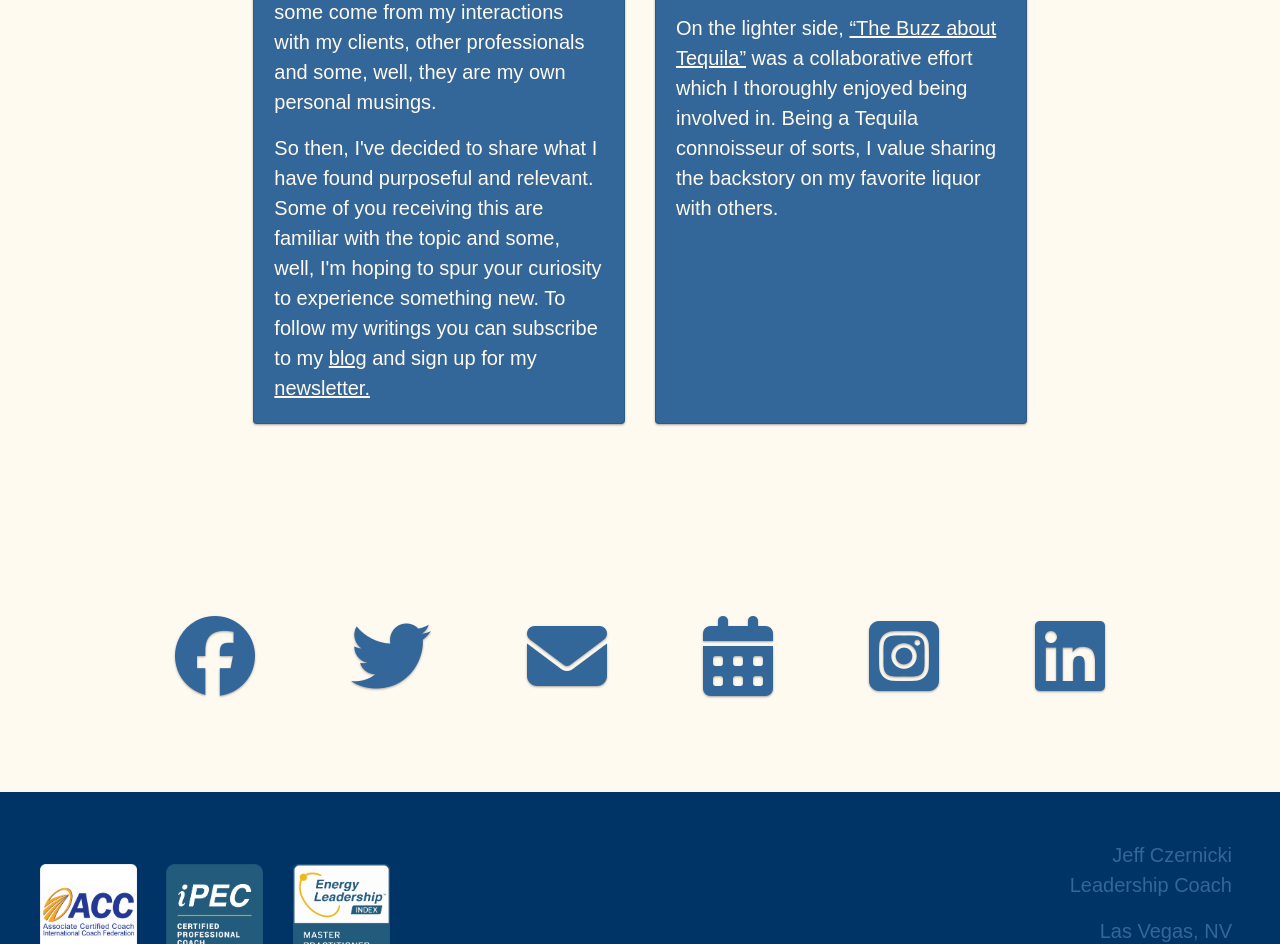
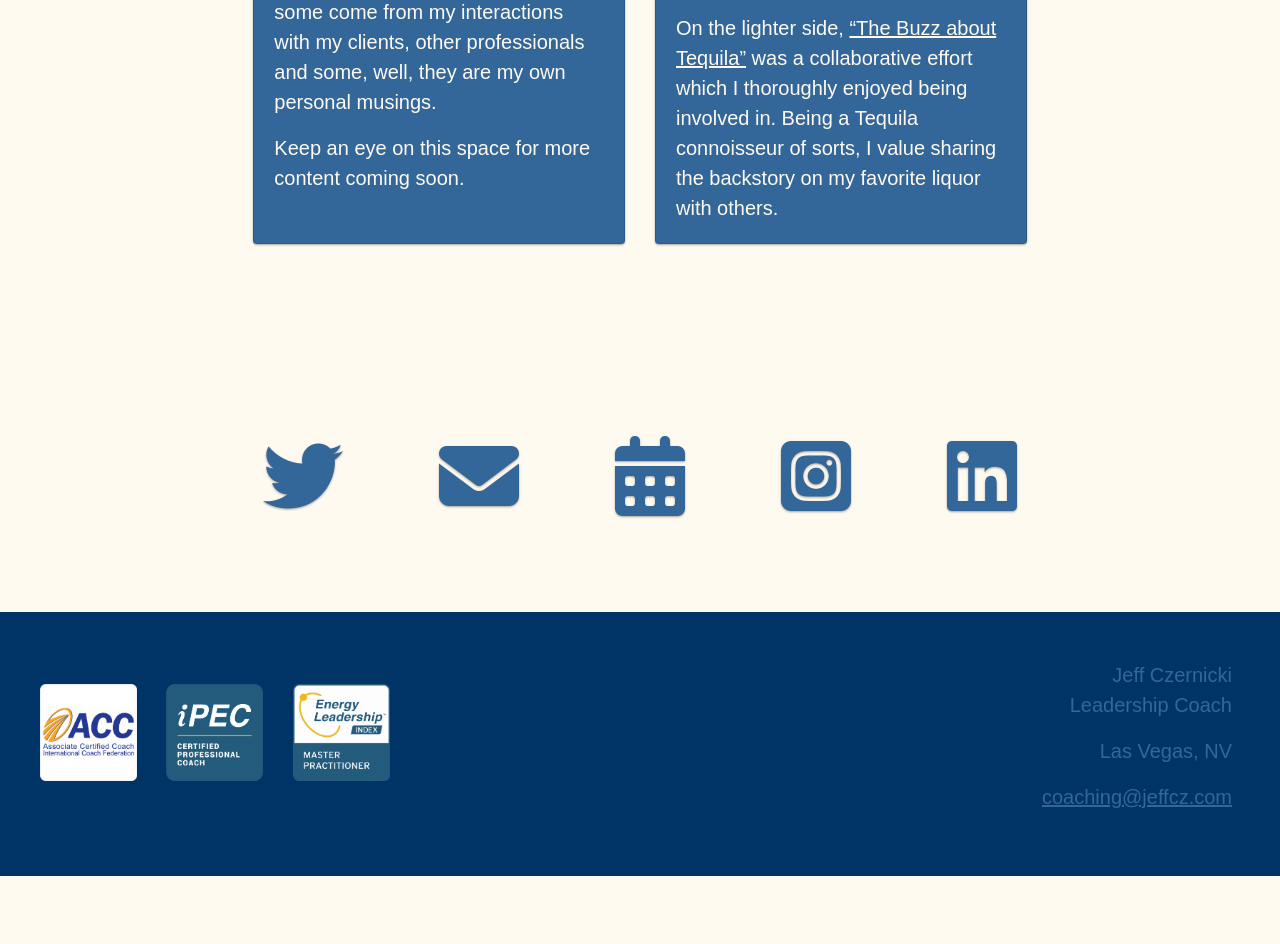
Before and after one commit to JeffCz/JeffCz.github.io, a website: page index.html in a window 1280 px wide. Shown: the part 5921-6865 px from the top of the page. After the commit the page ends 6797 px from the top, so only its background shows below. Drawn offline with nearby package versions, Linux system fonts and the light colour scheme; a web font is replaced by a local one.

Commit message:
Update index.html

```diff
--- a/index.html
+++ b/index.html
@@ -254,7 +254,7 @@
                <p class="text-sm-center"><i class="fas fa-laptop fa-3x pb-5"></i></p>
                <p class="card-title h5"><b>Blogs:</b></p><br>
                <p class="card-text">I enjoy writing on the topic of Leadership and how we may present leadership in ourselves and to others in life and at work. The idea behind my blogs and newsletters is to provide some mental prompts to stir up my reader's self-awareness and promote personal growth. These thoughts are spontaneous, and some come from my interactions with my clients, other professionals and some, well, they are my own personal musings.</p>
-               <p class="card-text">So then, I've decided to share what I have found purposeful and relevant. Some of you receiving this are familiar with the topic and some, well, I'm hoping to spur your curiosity to experience something new. To follow my writings you can subscribe to my <a href="https://medium.com/@jeffczcoaching" target="_blank">blog</a> and sign up for my <a href="https://mailchi.mp/jeffczernicki/my-leadership-purpose" target="_blank">newsletter.</a></p>
+               <p class="card-text">Keep an eye on this space for more content coming soon.</p>
             </div>
          </div>
          <div class="card pt-5">
@@ -272,12 +272,11 @@
    <div class="mx-auto col-sm-12 py-md-5">
       <div class="row" id="contact">
          <div class="row align-content-center mx-auto py-5" id="social">
-            <a href="https://www.facebook.com/jeffczernicki" target="_blank"><i class="fab fa-facebook fa-5x px-md-5 px-2" aria-hidden="true"></i></a>
             <a href="https://twitter.com/jeffczernicki" target="_blank"><i class="fab fa-twitter fa-5x px-md-5 px-2" aria-hidden="true"></i></a>
             <a href="mailto:coaching@jeffcz.com" target="_top"><i class="fas fa-envelope fa-5x px-md-5 px-2" aria-hidden="true"></i></a>
-            <a href="https://calendly.com/coachingforu" target="_blank"><i class="fas fa-calendar-alt fa-5x px-md-5 px-2" aria-hidden="true"></i></a>
-            <a href="https://www.instagram.com/perpetual.compass.coaching/" target="_blank"><i class="fab fa-instagram-square fa-5x px-md-5 px-2" aria-hidden="true"></i></a>
-            <a href="https://www.linkedin.com/profinder/pro/jeffczernicki" target="_blank"><i class="fab fa-linkedin fa-5x px-md-5 px-2" aria-hidden="true"></i></a>
+            <a href="https://calendly.com/coachingatjeffcz" target="_blank"><i class="fas fa-calendar-alt fa-5x px-md-5 px-2" aria-hidden="true"></i></a>
+            <a href="https://instagram.com/leadershipinlife/" target="_blank"><i class="fab fa-instagram-square fa-5x px-md-5 px-2" aria-hidden="true"></i></a>
+            <a href="https://linkedin.com/company/jeffczcoaching" target="_blank"><i class="fab fa-linkedin fa-5x px-md-5 px-2" aria-hidden="true"></i></a>
          </div>
       </div>
    </div>
```
